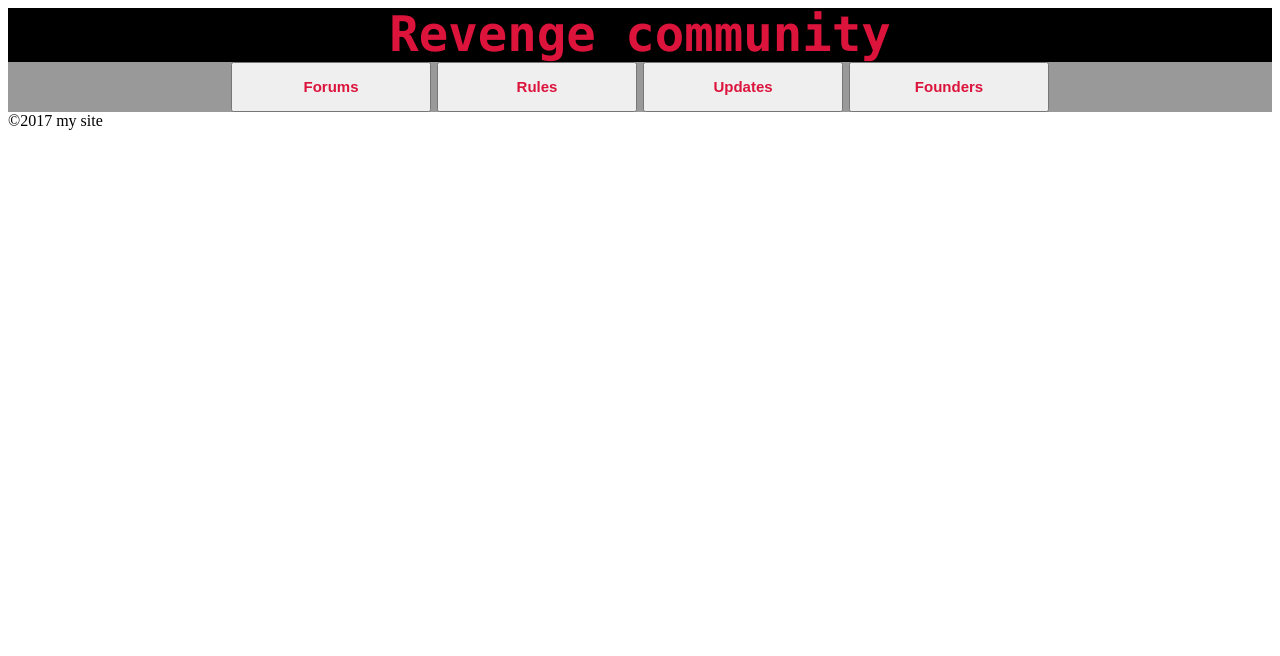
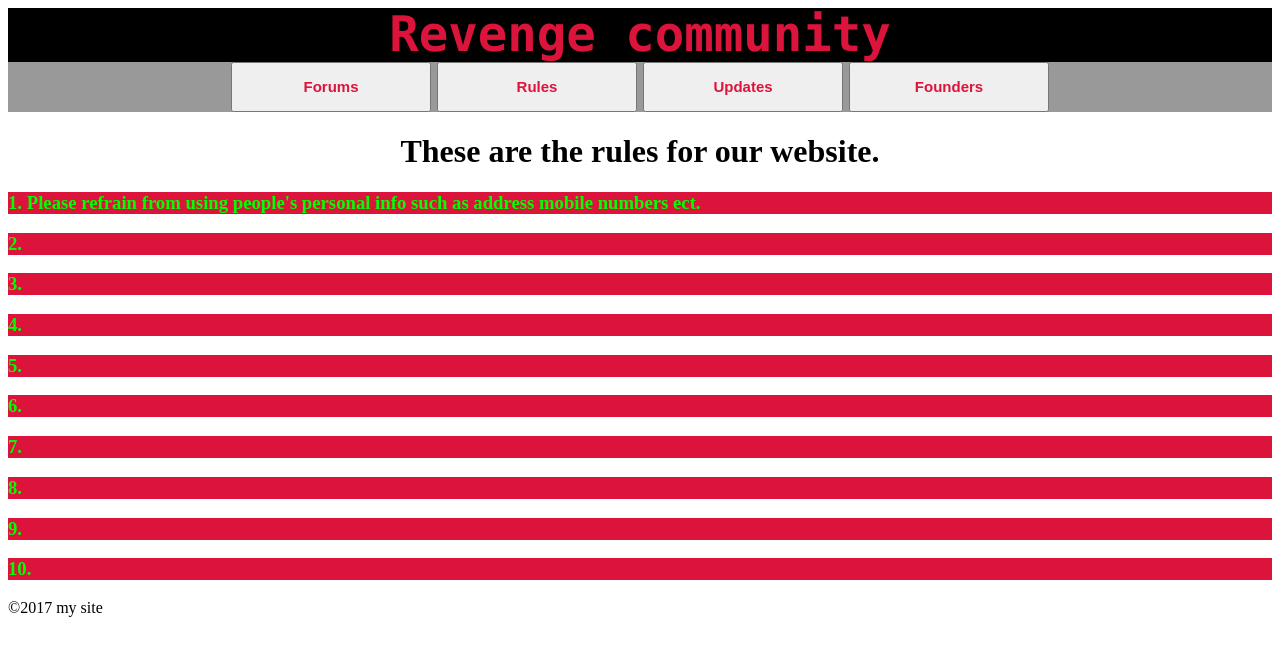
Before and after one commit to LiamOrpwoodDev/liamorpwood.github.io, a plain HTML site: page Rules.html in a window 1280 px wide. Drawn offline with Linux system fonts and the light colour scheme.

Commit message:
added lines and changed colour for rules page

```diff
--- a/Rules.html
+++ b/Rules.html
@@ -50,6 +50,43 @@ a {
     </nav>
 
         </header>
+        <body>
+            <h1>
+            <center>
+                These are the rules for our website.
+                </center>
+            </h1>
+            <h3>
+                1. Please refrain from using people's personal info such as address mobile numbers ect.
+            </h3>
+            <h3>
+                2.
+            </h3>
+            <h3>
+            3.
+            </h3>
+            <h3>
+            4.
+            </h3>
+            <h3>
+            5.
+            </h3>
+            <h3>
+            6.
+            </h3>
+            <h3>
+            7.
+            </h3>
+            <h3>
+            8.
+            </h3>
+            <h3>
+            9.
+            </h3>
+            <h3>
+            10.
+            </h3>
+        </body>
         <footer>
         ©2017 my site
         </footer>
--- a/main.css
+++ b/main.css
@@ -26,6 +26,12 @@ header h1{
 	line-height: 53.9px;
 }
 
+h3{
+    background: crimson;
+    color:lime;
+
+}
+
 header hl{
 
     margin: 10 ;
```
